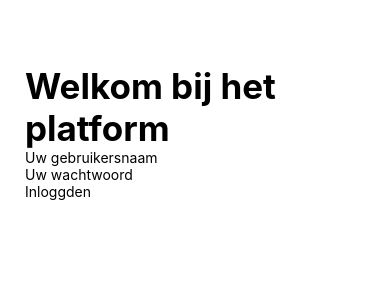
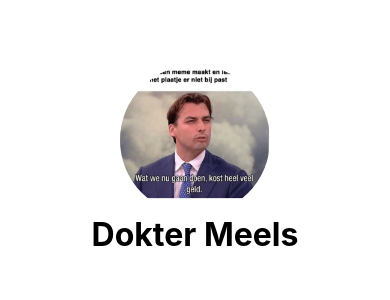
Before and after one commit to joeydeckers/phillips_heath_app, a React Native app: screen / in a window 390 px wide. Shown: the top 300 px of the page. Built offline with nearby package versions, Linux system fonts and the light colour scheme.

Commit message:
Doctor Profile start-up

```diff
--- a/App.js
+++ b/App.js
@@ -9,10 +9,11 @@
 import React, {Fragment} from 'react';
 import {View, Text} from 'react-native';
 import Login from './views/Login'
+import DoctorProfile from './views/DoctorProfile'
 
 const App = () => {
   return (
-    <Login/>
+    <DoctorProfile/>
   );
 };
 
--- /dev/null
+++ b/views/DoctorProfile.js
@@ -0,0 +1,43 @@
+import React, {Component} from 'react';
+import {View, Text, StyleSheet, TextInput, TouchableOpacity, ScrollView,Image} from 'react-native';
+
+export default class Login extends Component{
+    render(){
+        return(
+            <ScrollView style = {styles.container}>
+                <View style = {styles.doctorInfoContainer}>
+                    <Image style = {styles.doctorImage}
+                    source={require('./../Images/TestImage.png')}
+                    />
+                    <Text style ={styles.doctorTitle}> Dokter Meels </Text>
+                </View>
+
+
+            </ScrollView>
+        );
+    }
+}
+
+const styles = StyleSheet.create({
+    container:{
+        marginTop: 40,
+        padding: 25
+    },
+    doctorTitle:{
+        textAlign :"center",
+        fontWeight : "bold",
+        fontSize: 32,
+    },
+    doctorImage:{
+        height:150,
+        width:150,
+        borderRadius:150,
+    },
+    doctorInfoContainer:{
+    justifyContent: 'center',
+    alignItems:'center',
+
+    }
+
+
+});
--- a/views/Login.js
+++ b/views/Login.js
@@ -9,7 +9,7 @@ export default class Login extends Component{
                 <TextInput placeholder = "Uw gebruikersnaam"/>
                 <TextInput placeholder = "Uw wachtwoord"/>
                 <TouchableOpacity>
-                    <Text>Inloggden</Text>
+                    <Text>Inloggen</Text>
                 </TouchableOpacity>
             </View>
         );
```
Also changed, not shown: Images/TestImage.png (added).
